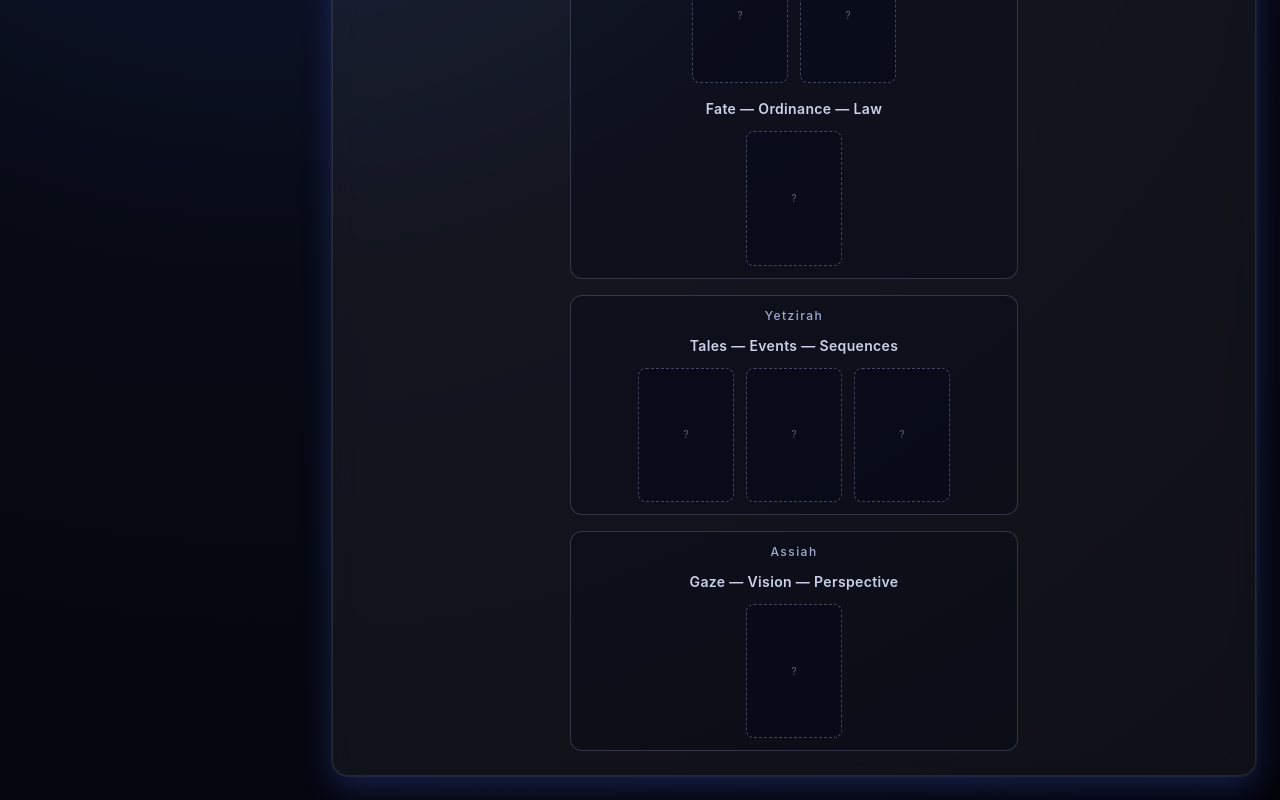
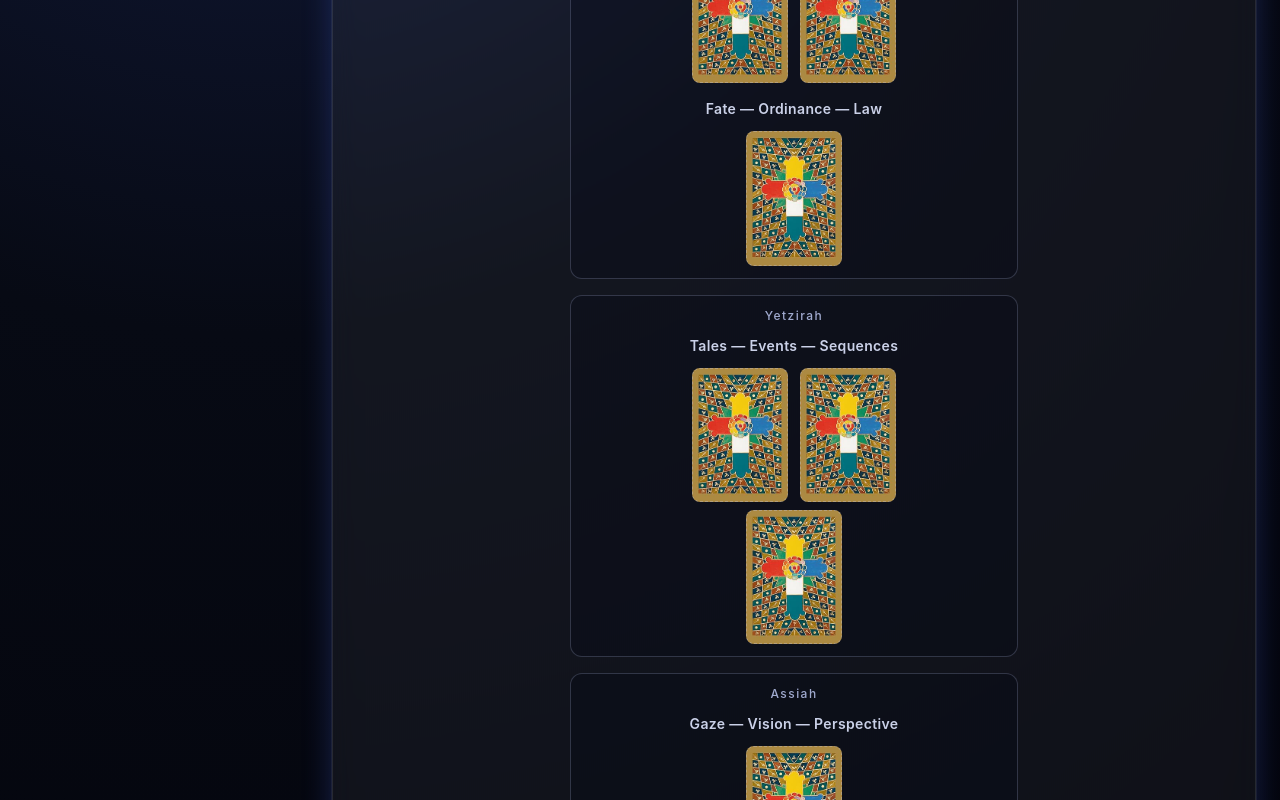
Before and after one commit to kiyotam23/thoth-tarot-spread, a Next.js app: page / in a window 1280 px wide. Shown: the part 600-1400 px from the top of the page. Built offline with nearby package versions, Linux system fonts and the light colour scheme.

Commit message:
Initial commit without heavy files

```diff
--- a/app/page.tsx
+++ b/app/page.tsx
@@ -144,6 +144,7 @@ export default function Page() {
   const [step, setStep] = useState(0);
   const [drawn, setDrawn] = useState<Record<string, Card[]>>({});
   const layerRefs = useRef<Record<string, HTMLDivElement | null>>({});
+  const cardBackImage = "/images/card_back.jpg";
 
   const completed = step === LAYERS.length;
   const nextStep = () => {
@@ -170,6 +171,17 @@ export default function Page() {
     });
   }, [step]);
 
+  useEffect(() => {
+    const uniqueImages = Array.from(
+      new Set([...LAYERS.flatMap((layer) => layer.pool.map((card) => card.image)), cardBackImage])
+    );
+
+    uniqueImages.forEach((src) => {
+      const img = new Image();
+      img.src = src;
+    });
+  }, []);
+
   function renderCards(layerIndex: number) {
     const layer = LAYERS[layerIndex];
     const opened = layerIndex < step;
@@ -177,8 +189,11 @@ export default function Page() {
     if (opened) {
       const cards = drawn[layer.key] ?? [];
       return cards.map((card) => (
-        <div
+        <motion.div
           key={card.id}
+          initial={{ opacity: 0, y: 8, scale: 0.98 }}
+          animate={{ opacity: 1, y: 0, scale: 1 }}
+          transition={{ duration: 0.2, ease: "easeOut" }}
           className="overflow-hidden rounded-lg border border-white/15 bg-slate-950/50 shadow-[0_0_0_1px_rgba(255,255,255,0.06)]"
         >
           <img
@@ -187,16 +202,18 @@ export default function Page() {
             className="h-[7.2rem] w-[5.2rem] object-cover object-center sm:h-[8.4rem] sm:w-[6rem]"
             loading="lazy"
           />
-        </div>
+        </motion.div>
       ));
     }
 
     return Array.from({ length: layer.drawCount }, (_, placeholderIdx) => (
       <div
         key={`${layer.key}-placeholder-${placeholderIdx}`}
-        className="flex h-[7.2rem] w-[5.2rem] items-center justify-center rounded-lg border border-dashed border-indigo-200/30 bg-slate-950/30 text-[10px] text-indigo-200/45 sm:h-[8.4rem] sm:w-[6rem]"
+        aria-label="card back"
+        className="h-[7.2rem] w-[5.2rem] rounded-lg border border-dashed border-indigo-200/30 bg-slate-950/30 bg-cover bg-center sm:h-[8.4rem] sm:w-[6rem]"
+        style={{ backgroundImage: `url(${cardBackImage})` }}
       >
-        ?
+        <span className="sr-only">Card Back</span>
       </div>
     ));
   }
@@ -306,9 +323,11 @@ export default function Page() {
                 ref={(el) => {
                   layerRefs.current[LAYERS[4].key] = el;
                 }}
-                className="flex justify-center gap-3"
+                className="mx-auto grid w-fit grid-cols-2 gap-3"
               >
-                {renderCards(4)}
+                {renderCards(4)[0]}
+                {renderCards(4)[1]}
+                <div className="col-span-2 -mt-1 flex justify-center">{renderCards(4)[2]}</div>
               </div>
             </motion.div>
 
```
Also changed, not shown: public/images/card_back.jpg (added), 1 other file (tests, documents, lock files or other folders).
